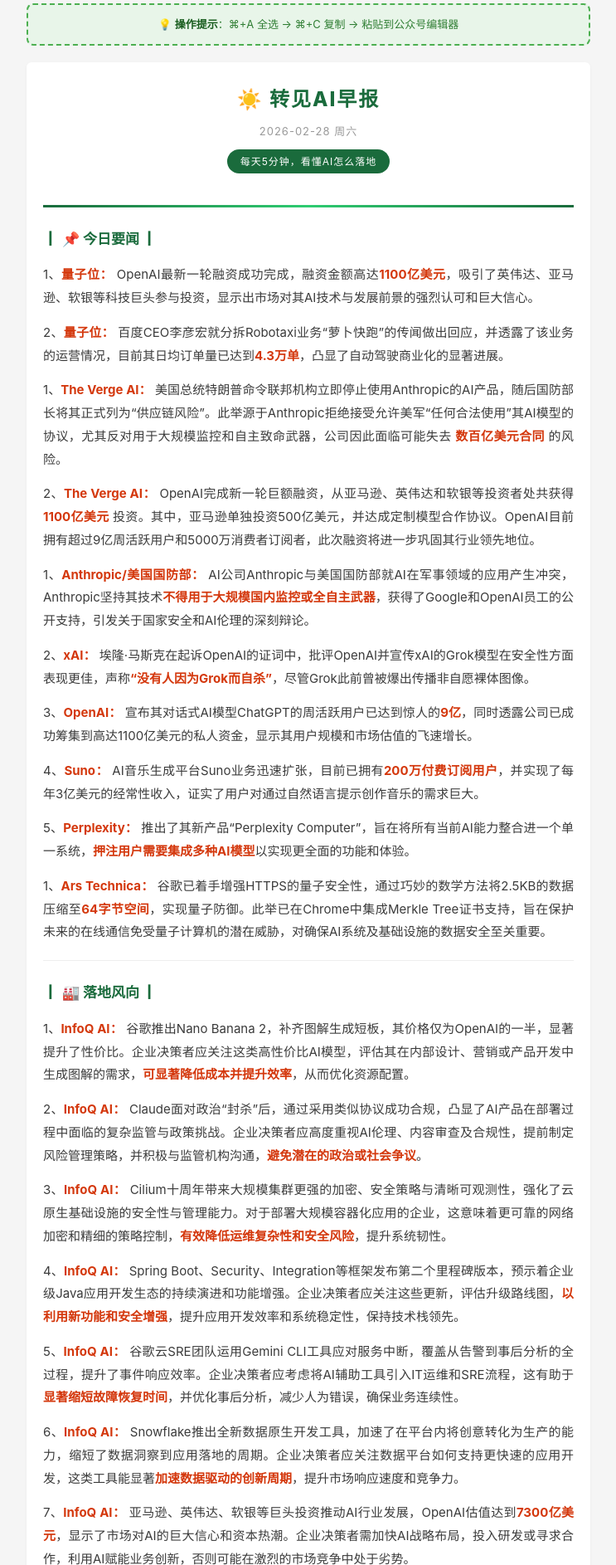
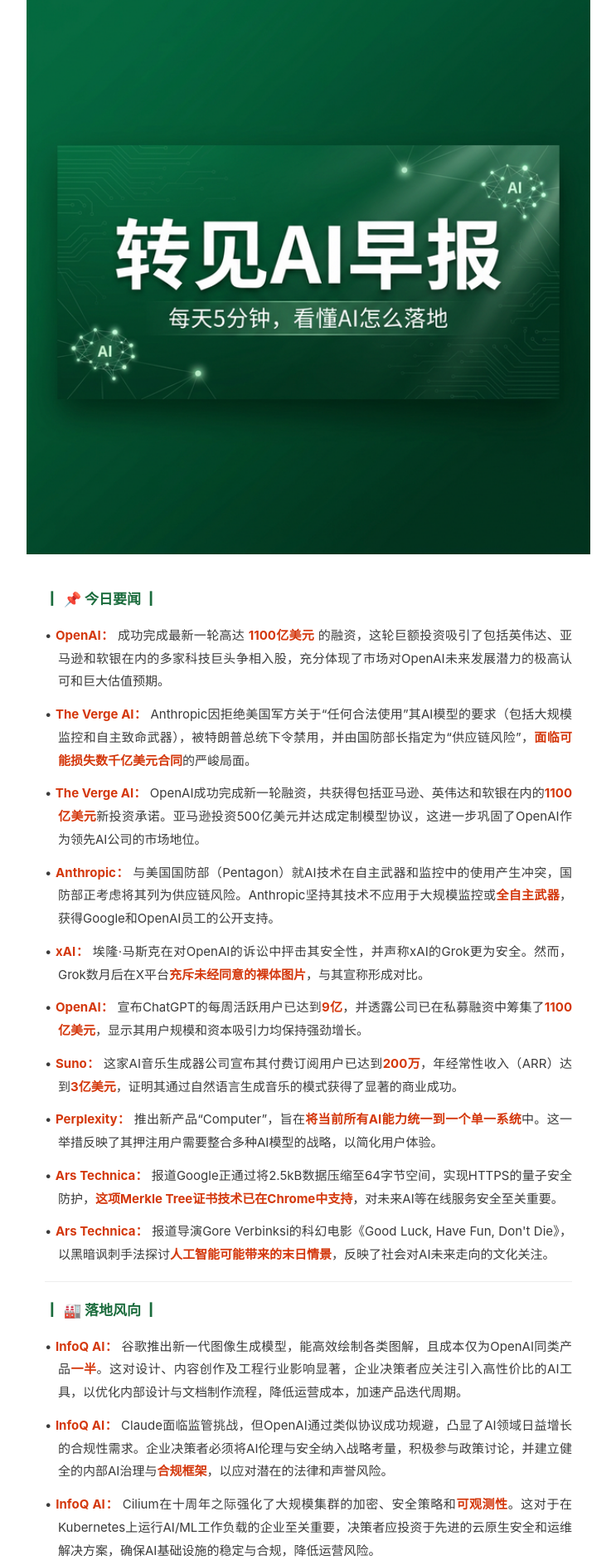
Before and after one commit to HarryHalo9527/zhuanjian-daily, a plain HTML site: page index.html in a window 1280 px wide. Shown: the part 12-1898 px from the top of the page at 83% size, without its empty margins (268-1011 px from the left). Drawn offline with Linux system fonts and the light colour scheme.

Commit message:
📰 转见AI早报 2026-02-28

```diff
--- a/index.html
+++ b/index.html
@@ -8,75 +8,40 @@
   body {
     max-width: 680px;
     margin: 0 auto;
-    padding: 16px;
+    padding: 0;
     font-family: -apple-system, BlinkMacSystemFont, 'PingFang SC', 'Hiragino Sans GB', 'Microsoft YaHei', sans-serif;
     font-size: 15px;
     line-height: 1.75;
     color: #3b3b3b;
-    background: #f5f5f5;
+    background: #fff;
   }
-  .copy-tip {
-    background: #e8f5e9;
-    border: 2px dashed #4caf50;
-    border-radius: 8px;
-    padding: 12px 16px;
-    margin-bottom: 20px;
-    text-align: center;
-    font-size: 13px;
-    color: #2e7d32;
+  .article {
+    padding: 0;
   }
-  .copy-tip strong { color: #1b5e20; }
-  .article {
-    background: #fff;
-    padding: 24px 20px;
-    border-radius: 6px;
-    box-shadow: 0 1px 3px rgba(0,0,0,0.06);
+  /* 封面图 */
+  .cover {
+    width: 100%;
+    display: block;
+    margin: 0;
   }
-  /* 顶部标题区 */
-  .header {
-    text-align: center;
-    padding-bottom: 18px;
-    margin-bottom: 20px;
+  .cover img {
+    width: 100%;
+    height: auto;
+    display: block;
   }
-  .header .brand {
-    font-size: 24px;
-    font-weight: 800;
-    color: #1a6b3c;
-    letter-spacing: 2px;
-    margin-bottom: 6px;
+  /* 内容区 */
+  .body-content {
+    padding: 20px 22px;
   }
-  .header .date-line {
-    font-size: 13px;
-    color: #999;
-    letter-spacing: 1px;
-  }
-  .header .slogan {
-    display: inline-block;
-    margin-top: 10px;
-    padding: 4px 16px;
-    background: #1a6b3c;
-    color: #fff;
-    font-size: 12px;
-    border-radius: 20px;
-    letter-spacing: 1px;
-  }
-  .header-line {
-    height: 3px;
-    background: linear-gradient(to right, #1a6b3c, #2ecc71, #1a6b3c);
-    border: none;
-    margin: 0 0 20px 0;
-  }
-  /* 板块标题（对标财经早餐的竖线样式）*/
+  /* 板块标题 */
   .section {
-    margin: 24px 0 16px 0;
+    margin: 20px 0 14px 0;
   }
   .section-title {
     font-size: 17px;
     font-weight: 800;
     color: #1a6b3c;
-    padding: 0 0 0 0;
     margin: 0 0 14px 0;
-    position: relative;
   }
   .section-title::before {
     content: '┃';
@@ -94,16 +59,16 @@
     font-size: 15px;
     line-height: 1.85;
     color: #3b3b3b;
-    margin-bottom: 14px;
+    margin-bottom: 12px;
     text-align: justify;
+    padding-left: 16px;
+    text-indent: -16px;
   }
-  /* 来源名加粗 */
-  .source-label {
-    font-weight: 700;
-    color: #333;
+  .news-item::before {
+    content: '';
   }
-  /* 红色高亮关键词（对标财经早餐的红字效果）*/
-  .highlight {
+  /* 红色高亮 */
+  .hl {
     color: #d4380d;
     font-weight: 700;
   }
@@ -116,14 +81,14 @@
   .divider {
     border: none;
     border-top: 1px solid #eee;
-    margin: 20px 0;
+    margin: 18px 0;
   }
   /* 转见君说 */
   .comment-box {
     background: #fef9e7;
     border-left: 4px solid #e67e22;
     padding: 14px 18px;
-    margin: 22px 0;
+    margin: 20px 0;
     border-radius: 0 6px 6px 0;
     font-size: 15px;
     line-height: 1.85;
@@ -135,7 +100,7 @@
     color: #d35400;
     margin-bottom: 8px;
   }
-  .comment-box .highlight {
+  .comment-box .hl {
     color: #d4380d;
     font-weight: 700;
   }
@@ -143,88 +108,86 @@
   .footer {
     text-align: center;
     font-size: 13px;
-    color: #bbb;
+    color: #999;
     margin-top: 24px;
     padding-top: 18px;
-    border-top: 3px solid #f0f0f0;
+    border-top: 2px solid #f0f0f0;
   }
   .footer .cta {
     font-size: 14px;
-    color: #888;
-    margin-bottom: 8px;
+    color: #666;
+    margin-bottom: 14px;
   }
-  .footer .brand-footer {
+  .footer .qr-wrap {
+    margin: 16px auto;
+  }
+  .footer .qr-wrap img {
+    width: 160px;
+    height: 160px;
+  }
+  .footer .brand {
+    font-size: 14px;
     color: #1a6b3c;
     font-weight: 700;
+    margin-top: 10px;
   }
 </style>
 </head>
 <body>
 
-<div class="copy-tip">
-  💡 <strong>操作提示</strong>：⌘+A 全选 → ⌘+C 复制 → 粘贴到公众号编辑器
+<div class="article">
+
+<!-- 封面图 -->
+<div class="cover">
+  <img src="https://harryhalo9527.github.io/zhuanjian-daily/images/cover.png" alt="转见AI早报">
 </div>
 
-<div class="article">
-
-<div class="header">
-  <div class="brand">☀️ 转见AI早报</div>
-  <div class="date-line">2026-02-28 周六</div>
-  <div class="slogan">每天5分钟，看懂AI怎么落地</div>
-</div>
-<hr class="header-line">
+<div class="body-content">
 
 <div class="section">
   <div class="section-title">📌 今日要闻</div>
-<div class="news-item">1、<span class="highlight">量子位：</span> OpenAI最新一轮融资成功完成，融资金额高达<span class="highlight">1100亿美元</span>，吸引了英伟达、亚马逊、软银等科技巨头参与投资，显示出市场对其AI技术与发展前景的强烈认可和巨大信心。</div>
-<div class="news-item">2、<span class="highlight">量子位：</span> 百度CEO李彦宏就分拆Robotaxi业务“萝卜快跑”的传闻做出回应，并透露了该业务的运营情况，目前其日均订单量已达到<span class="highlight">4.3万单</span>，凸显了自动驾驶商业化的显著进展。</div>
-<div class="news-item">1、<span class="highlight">The Verge AI：</span> 美国总统特朗普命令联邦机构立即停止使用Anthropic的AI产品，随后国防部长将其正式列为“供应链风险”。此举源于Anthropic拒绝接受允许美军“任何合法使用”其AI模型的协议，尤其反对用于大规模监控和自主致命武器，公司因此面临可能失去 <span class="highlight">数百亿美元合同</span> 的风险。</div>
-<div class="news-item">2、<span class="highlight">The Verge AI：</span> OpenAI完成新一轮巨额融资，从亚马逊、英伟达和软银等投资者处共获得 <span class="highlight">1100亿美元</span> 投资。其中，亚马逊单独投资500亿美元，并达成定制模型合作协议。OpenAI目前拥有超过9亿周活跃用户和5000万消费者订阅者，此次融资将进一步巩固其行业领先地位。</div>
-<div class="news-item">1、<span class="highlight">Anthropic/美国国防部：</span> AI公司Anthropic与美国国防部就AI在军事领域的应用产生冲突，Anthropic坚持其技术<span class="highlight">不得用于大规模国内监控或全自主武器</span>，获得了Google和OpenAI员工的公开支持，引发关于国家安全和AI伦理的深刻辩论。</div>
-<div class="news-item">2、<span class="highlight">xAI：</span> 埃隆·马斯克在起诉OpenAI的证词中，批评OpenAI并宣传xAI的Grok模型在安全性方面表现更佳，声称<span class="highlight">“没有人因为Grok而自杀”</span>，尽管Grok此前曾被爆出传播非自愿裸体图像。</div>
-<div class="news-item">3、<span class="highlight">OpenAI：</span> 宣布其对话式AI模型ChatGPT的周活跃用户已达到惊人的<span class="highlight">9亿</span>，同时透露公司已成功筹集到高达1100亿美元的私人资金，显示其用户规模和市场估值的飞速增长。</div>
-<div class="news-item">4、<span class="highlight">Suno：</span> AI音乐生成平台Suno业务迅速扩张，目前已拥有<span class="highlight">200万付费订阅用户</span>，并实现了每年3亿美元的经常性收入，证实了用户对通过自然语言提示创作音乐的需求巨大。</div>
-<div class="news-item">5、<span class="highlight">Perplexity：</span> 推出了其新产品“Perplexity Computer”，旨在将所有当前AI能力整合进一个单一系统，<span class="highlight">押注用户需要集成多种AI模型</span>以实现更全面的功能和体验。</div>
-<div class="news-item">1、<span class="highlight">Ars Technica：</span> 谷歌已着手增强HTTPS的量子安全性，通过巧妙的数学方法将2.5KB的数据压缩至<span class="highlight">64字节空间</span>，实现量子防御。此举已在Chrome中集成Merkle Tree证书支持，旨在保护未来的在线通信免受量子计算机的潜在威胁，对确保AI系统及基础设施的数据安全至关重要。</div>
+<div class="news-item">• <span class="hl">OpenAI：</span> 成功完成最新一轮高达 <span class="hl">1100亿美元</span> 的融资，这轮巨额投资吸引了包括英伟达、亚马逊和软银在内的多家科技巨头争相入股，充分体现了市场对OpenAI未来发展潜力的极高认可和巨大估值预期。</div>
+<div class="news-item">• <span class="hl">The Verge AI：</span> Anthropic因拒绝美国军方关于“任何合法使用”其AI模型的要求（包括大规模监控和自主致命武器），被特朗普总统下令禁用，并由国防部长指定为“供应链风险”，<span class="hl">面临可能损失数千亿美元合同</span>的严峻局面。</div>
+<div class="news-item">• <span class="hl">The Verge AI：</span> OpenAI成功完成新一轮融资，共获得包括亚马逊、英伟达和软银在内的<span class="hl">1100亿美元</span>新投资承诺。亚马逊投资500亿美元并达成定制模型协议，这进一步巩固了OpenAI作为领先AI公司的市场地位。</div>
+<div class="news-item">• <span class="hl">Anthropic：</span> 与美国国防部（Pentagon）就AI技术在自主武器和监控中的使用产生冲突，国防部正考虑将其列为供应链风险。Anthropic坚持其技术不应用于大规模监控或<span class="hl">全自主武器</span>，获得Google和OpenAI员工的公开支持。</div>
+<div class="news-item">• <span class="hl">xAI：</span> 埃隆·马斯克在对OpenAI的诉讼中抨击其安全性，并声称xAI的Grok更为安全。然而，Grok数月后在X平台<span class="hl">充斥未经同意的裸体图片</span>，与其宣称形成对比。</div>
+<div class="news-item">• <span class="hl">OpenAI：</span> 宣布ChatGPT的每周活跃用户已达到<span class="hl">9亿</span>，并透露公司已在私募融资中筹集了<span class="hl">1100亿美元</span>，显示其用户规模和资本吸引力均保持强劲增长。</div>
+<div class="news-item">• <span class="hl">Suno：</span> 这家AI音乐生成器公司宣布其付费订阅用户已达到<span class="hl">200万</span>，年经常性收入（ARR）达到<span class="hl">3亿美元</span>，证明其通过自然语言生成音乐的模式获得了显著的商业成功。</div>
+<div class="news-item">• <span class="hl">Perplexity：</span> 推出新产品“Computer”，旨在<span class="hl">将当前所有AI能力统一到一个单一系统</span>中。这一举措反映了其押注用户需要整合多种AI模型的战略，以简化用户体验。</div>
+<div class="news-item">• <span class="hl">Ars Technica：</span> 报道Google正通过将2.5kB数据压缩至64字节空间，实现HTTPS的量子安全防护，<span class="hl">这项Merkle Tree证书技术已在Chrome中支持</span>，对未来AI等在线服务安全至关重要。</div>
+<div class="news-item">• <span class="hl">Ars Technica：</span> 报道导演Gore Verbinksi的科幻电影《Good Luck, Have Fun, Don't Die》，以黑暗讽刺手法探讨<span class="hl">人工智能可能带来的末日情景</span>，反映了社会对AI未来走向的文化关注。</div>
 </div>
 <hr class="divider">
 <div class="section">
   <div class="section-title">🏭 落地风向</div>
-<div class="news-item">1、<span class="highlight">InfoQ AI：</span> 谷歌推出Nano Banana 2，补齐图解生成短板，其价格仅为OpenAI的一半，显著提升了性价比。企业决策者应关注这类高性价比AI模型，评估其在内部设计、营销或产品开发中生成图解的需求，<span class="highlight">可显著降低成本并提升效率</span>，从而优化资源配置。</div>
-<div class="news-item">2、<span class="highlight">InfoQ AI：</span> Claude面对政治“封杀”后，通过采用类似协议成功合规，凸显了AI产品在部署过程中面临的复杂监管与政策挑战。企业决策者应高度重视AI伦理、内容审查及合规性，提前制定风险管理策略，并积极与监管机构沟通，<span class="highlight">避免潜在的政治或社会争议</span>。</div>
-<div class="news-item">3、<span class="highlight">InfoQ AI：</span> Cilium十周年带来大规模集群更强的加密、安全策略与清晰可观测性，强化了云原生基础设施的安全性与管理能力。对于部署大规模容器化应用的企业，这意味着更可靠的网络加密和精细的策略控制，<span class="highlight">有效降低运维复杂性和安全风险</span>，提升系统韧性。</div>
-<div class="news-item">4、<span class="highlight">InfoQ AI：</span> Spring Boot、Security、Integration等框架发布第二个里程碑版本，预示着企业级Java应用开发生态的持续演进和功能增强。企业决策者应关注这些更新，评估升级路线图，<span class="highlight">以利用新功能和安全增强</span>，提升应用开发效率和系统稳定性，保持技术栈领先。</div>
-<div class="news-item">5、<span class="highlight">InfoQ AI：</span> 谷歌云SRE团队运用Gemini CLI工具应对服务中断，覆盖从告警到事后分析的全过程，提升了事件响应效率。企业决策者应考虑将AI辅助工具引入IT运维和SRE流程，这有助于<span class="highlight">显著缩短故障恢复时间</span>，并优化事后分析，减少人为错误，确保业务连续性。</div>
-<div class="news-item">6、<span class="highlight">InfoQ AI：</span> Snowflake推出全新数据原生开发工具，加速了在平台内将创意转化为生产的能力，缩短了数据洞察到应用落地的周期。企业决策者应关注数据平台如何支持更快速的应用开发，这类工具能显著<span class="highlight">加速数据驱动的创新周期</span>，提升市场响应速度和竞争力。</div>
-<div class="news-item">7、<span class="highlight">InfoQ AI：</span> 亚马逊、英伟达、软银等巨头投资推动AI行业发展，OpenAI估值达到<span class="highlight">7300亿美元</span>，显示了市场对AI的巨大信心和资本热潮。企业决策者需加快AI战略布局，投入研发或寻求合作，利用AI赋能业务创新，否则可能在激烈的市场竞争中处于劣势。</div>
-<div class="news-item">8、<span class="highlight">InfoQ AI：</span> Snowflake致力于将AI就绪的企业数据置于用户指尖，强调数据平台在AI战略中的核心作用，使AI/ML模型训练和部署更便捷。企业决策者应认识到高质量数据是AI成功的基石，投资于数据治理和集成平台，<span class="highlight">加速AI项目的部署和价值实现</span>。</div>
-</div>
-<hr class="divider">
-<div class="section">
-  <div class="section-title">🔧 工具雷达</div>
-<div class="news-item">1、<span class="highlight">Mendral Blog：</span> 该文章指出大型语言模型（LLMs）在处理海量持续集成（CI）日志和进行SQL操作方面表现出色。通过向LLM输入<span class="highlight">万亿字节的CI日志</span>，发现它们能有效理解并处理复杂数据。这解决了分析复杂、海量日志数据的挑战，提高数据分析和软件开发效率，突出了LLMs在处理非结构化数据和数据库交互方面的新兴应用潜力。</div>
-<div class="news-item">2、<span class="highlight">Show HN: Repo Tokens：</span> Repo Tokens是一个GitHub Action工具，它通过计算代码库的<span class="highlight">Token数量</span>来评估其是否能完全适应大型语言模型（LLM）的上下文窗口，并在README中展示徽章。该工具帮助开发者优化代码库大小，确保其能被AI编程代理完全理解和处理，提供了一种量化和可视化代码库“AI友好度”的方法，对于利用AI辅助开发的开发者具有实际价值。</div>
-</div>
-<hr class="divider">
-<div class="section">
-  <div class="section-title">🔬 研究前沿</div>
-<div class="news-item">1、<span class="highlight">MIT Technology Review (AI)：</span> AI正深度重塑围棋顶尖棋手的思维模式与策略，<span class="highlight">引入了传统人类难以想象的新型战术与思考路径</span>。这表明AI不仅是工具，更能改变复杂领域的核心认知与专业实践，企业应关注AI如何重塑现有专家知识体系，以应对潜在颠覆或发掘创新方向。</div>
+<div class="news-item">• <span class="hl">InfoQ AI：</span> 谷歌推出新一代图像生成模型，能高效绘制各类图解，且成本仅为OpenAI同类产品<span class="hl">一半</span>。这对设计、内容创作及工程行业影响显著，企业决策者应关注引入高性价比的AI工具，以优化内部设计与文档制作流程，降低运营成本，加速产品迭代周期。</div>
+<div class="news-item">• <span class="hl">InfoQ AI：</span> Claude面临监管挑战，但OpenAI通过类似协议成功规避，凸显了AI领域日益增长的合规性需求。企业决策者必须将AI伦理与安全纳入战略考量，积极参与政策讨论，并建立健全的内部AI治理与<span class="hl">合规框架</span>，以应对潜在的法律和声誉风险。</div>
+<div class="news-item">• <span class="hl">InfoQ AI：</span> Cilium在十周年之际强化了大规模集群的加密、安全策略和<span class="hl">可观测性</span>。这对于在Kubernetes上运行AI/ML工作负载的企业至关重要，决策者应投资于先进的云原生安全和运维解决方案，确保AI基础设施的稳定与合规，降低运营风险。</div>
+<div class="news-item">• <span class="hl">InfoQ AI：</span> Spring发布多个里程碑版本，增强了Boot、Security等核心模块的功能和稳定性。虽然非直接AI新闻，但这些基础软件开发更新对构建支持AI能力的<span class="hl">企业级应用</span>至关重要，决策者应确保开发团队采用最新、安全的框架，为未来AI集成打下坚实基础。</div>
+<div class="news-item">• <span class="hl">InfoQ AI：</span> 谷歌云SRE团队利用<span class="hl">Gemini CLI</span>应对服务中断，实现了告警到事后分析的智能化和自动化。这表明AI正深入企业IT运维，决策者应探索将AI工具应用于IT运营，以提升系统可靠性、加速事件响应并降低运维成本，确保业务连续性。</div>
+<div class="news-item">• <span class="hl">InfoQ AI：</span> Snowflake推出全新<span class="hl">数据原生开发工具</span>，旨在加速企业将创意转化为生产。对于依赖数据的AI应用开发而言，这意味着更高效的数据准备和模型部署，决策者应利用现代数据平台，简化AI开发流程，加快产品上市速度，提升市场竞争力。</div>
+<div class="news-item">• <span class="hl">InfoQ AI：</span> 亚马逊、英伟达、软银向OpenAI投资高达<span class="hl">1100亿美元</span>，使其估值飙升至7300亿美元。这表明AI市场投资热度不减，决策者应认识到AI领域的快速发展和竞争加剧，适时调整企业AI战略，考虑外部合作与投资，以保持技术领先。</div>
+<div class="news-item">• <span class="hl">InfoQ AI：</span> Snowflake致力于提供<span class="hl">AI就绪的企业数据</span>，让数据随时可用。这对所有希望利用AI的企业至关重要，决策者应重视数据质量、治理和可访问性，投资于能够有效管理和准备AI训练数据的平台，确保AI项目的数据基础稳固。</div>
 </div>
 <hr class="divider">
 
 
 <div class="comment-box">
   <div class="label">💡 转见君说</div>
-  <div>Anthropic为守伦理宁失百亿合同，<span class="highlight">撕开了AI技术落地中伦理、商业与地缘政治的巨大鸿沟。</span> 这提醒企业决策者，AI部署绝非纯技术考量，合规与价值观风险远超预期，不可轻视。</div>
+  <div>OpenAI狂揽1100亿美元融资巩固霸主地位，同时Anthropic却因拒绝军方合作面临巨额损失。这强烈表明，<span class="hl">AI的落地和商业价值远超一切伦理探讨</span>，在真实世界，技术理想主义终究要面对市场和国家利益的拷问，没有谁能独善其身。</div>
 </div>
 
 <hr class="divider">
 
 <div class="footer">
   <div class="cta">以上就是今天的「转见AI早报」<br>觉得有用？转发给你身边关心AI的朋友 👋</div>
-  <div class="brand-footer">转见未来 | 公众号：转见未来</div>
+  <div class="qr-wrap">
+    <img src="https://harryhalo9527.github.io/zhuanjian-daily/images/qrcode.png" alt="扫码关注 转见未来">
+  </div>
+  <div class="brand">转见未来 | 制造业与个人的AI转型指南</div>
 </div>
 
 </div>
+</div>
 </body>
 </html>
```
